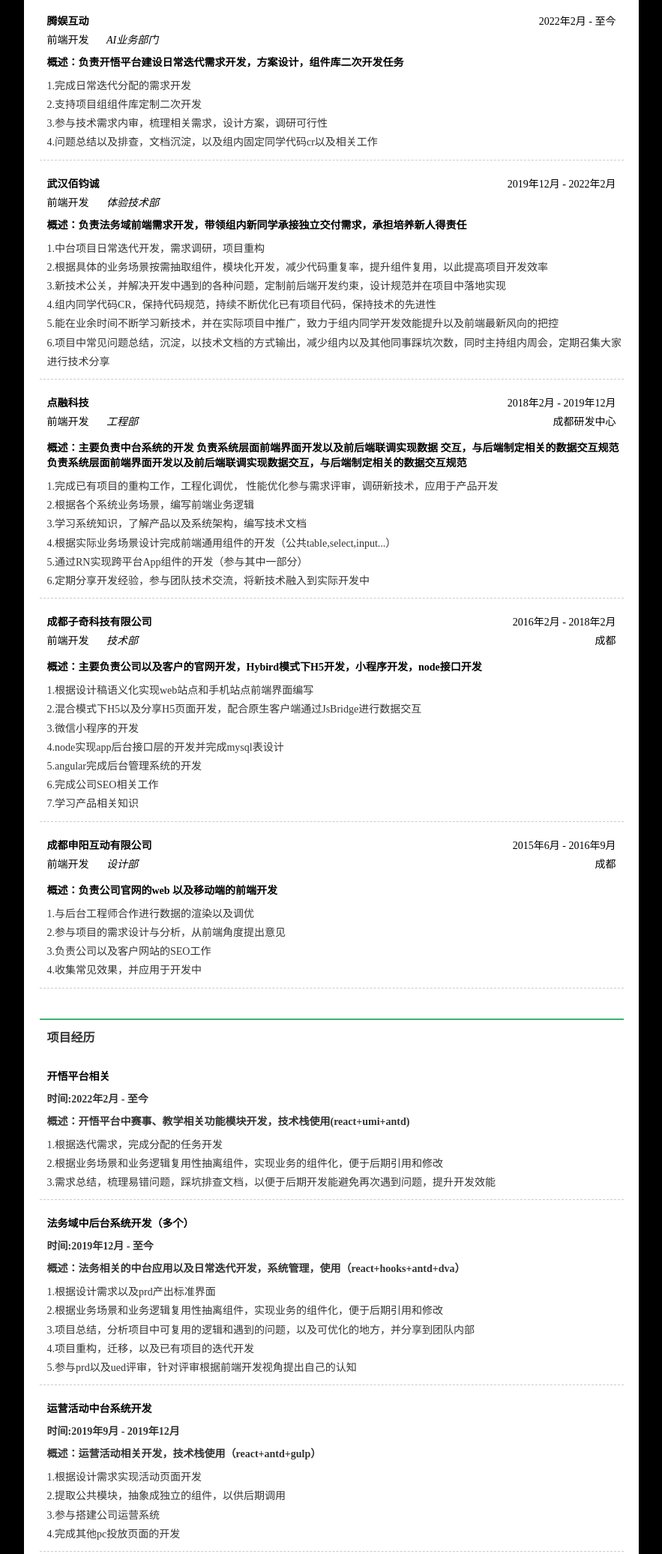
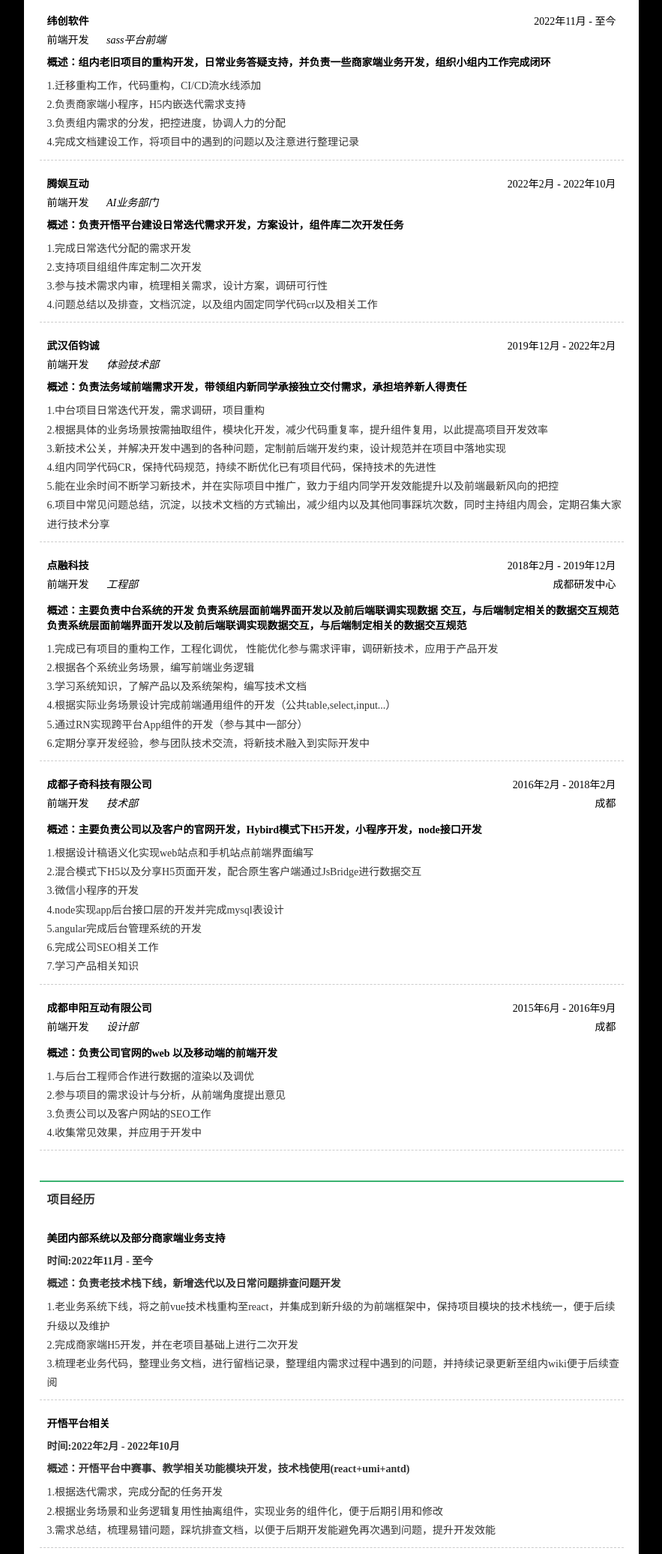
Before and after one commit to Lanveer/assistantAPI, a website: page resume/resume.html in a window 1280 px wide. Shown: the part 360-2432 px from the top of the page at 75% size, without its empty margins (198-1081 px from the left). Drawn offline with Linux system fonts and the light colour scheme.

Commit message:
feat: 完善美团相关经验

```diff
--- a/resume/resume.html
+++ b/resume/resume.html
@@ -38,11 +38,34 @@
         <div class="exp-box">
           <div class="exp-con">
             <div class="exp-con-left">
+              <h1>纬创软件</h1>
+              <p>前端开发 <i>sass平台前端</i></p>
+            </div>
+            <div class="exp-con-right">
+              <p>2022年11月 - 至今</p>
+              <p></p>
+            </div>
+          </div>
+          <div class="exp-desc">
+            <h1>
+              概述：组内老旧项目的重构开发，日常业务答疑支持，并负责一些商家端业务开发，组织小组内工作完成闭环
+            </h1>
+            <p>1.迁移重构工作，代码重构，CI/CD流水线添加</p>
+            <p>2.负责商家端小程序，H5内嵌迭代需求支持</p>
+            <p>3.负责组内需求的分发，把控进度，协调人力的分配</p>
+            <p>
+              4.完成文档建设工作，将项目中的遇到的问题以及注意进行整理记录
+            </p>
+          </div>
+        </div>
+        <div class="exp-box">
+          <div class="exp-con">
+            <div class="exp-con-left">
               <h1>腾娱互动</h1>
               <p>前端开发 <i>AI业务部门</i></p>
             </div>
             <div class="exp-con-right">
-              <p>2022年2月 - 至今</p>
+              <p>2022年2月 - 2022年10月</p>
               <p></p>
             </div>
           </div>
@@ -179,8 +202,22 @@
         <h1>项目经历</h1>
 
         <div class="pro-box">
+          <h1>美团内部系统以及部分商家端业务支持</h1>
+          <h3>时间:2022年11月 - 至今</h3>
+          <h2>
+            概述：负责老技术栈下线，新增迭代以及日常问题排查问题开发
+          </h2>
+          <p>1.老业务系统下线，将之前vue技术栈重构至react，并集成到新升级的为前端框架中，保持项目模块的技术栈统一，便于后续升级以及维护</p>
+          <p>
+            2.完成商家端H5开发，并在老项目基础上进行二次开发
+          </p>
+          <p>
+            3.梳理老业务代码，整理业务文档，进行留档记录，整理组内需求过程中遇到的问题，并持续记录更新至组内wiki便于后续查阅
+          </p>
+        </div>
+        <div class="pro-box">
           <h1>开悟平台相关</h1>
-          <h3>时间:2022年2月 - 至今</h3>
+          <h3>时间:2022年2月 - 2022年10月</h3>
           <h2>
             概述：开悟平台中赛事、教学相关功能模块开发，技术栈使用(react+umi+antd)
           </h2>
```
